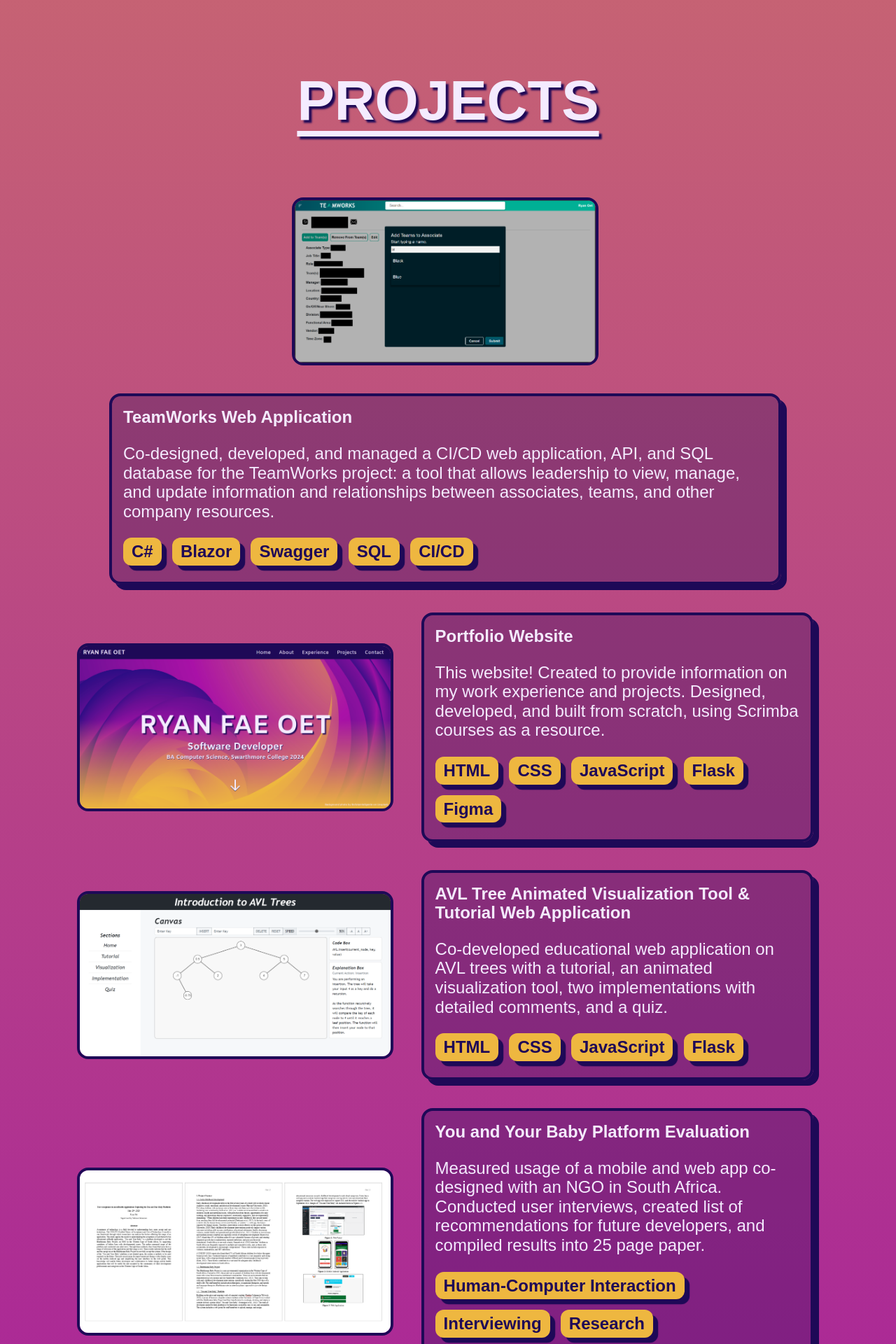
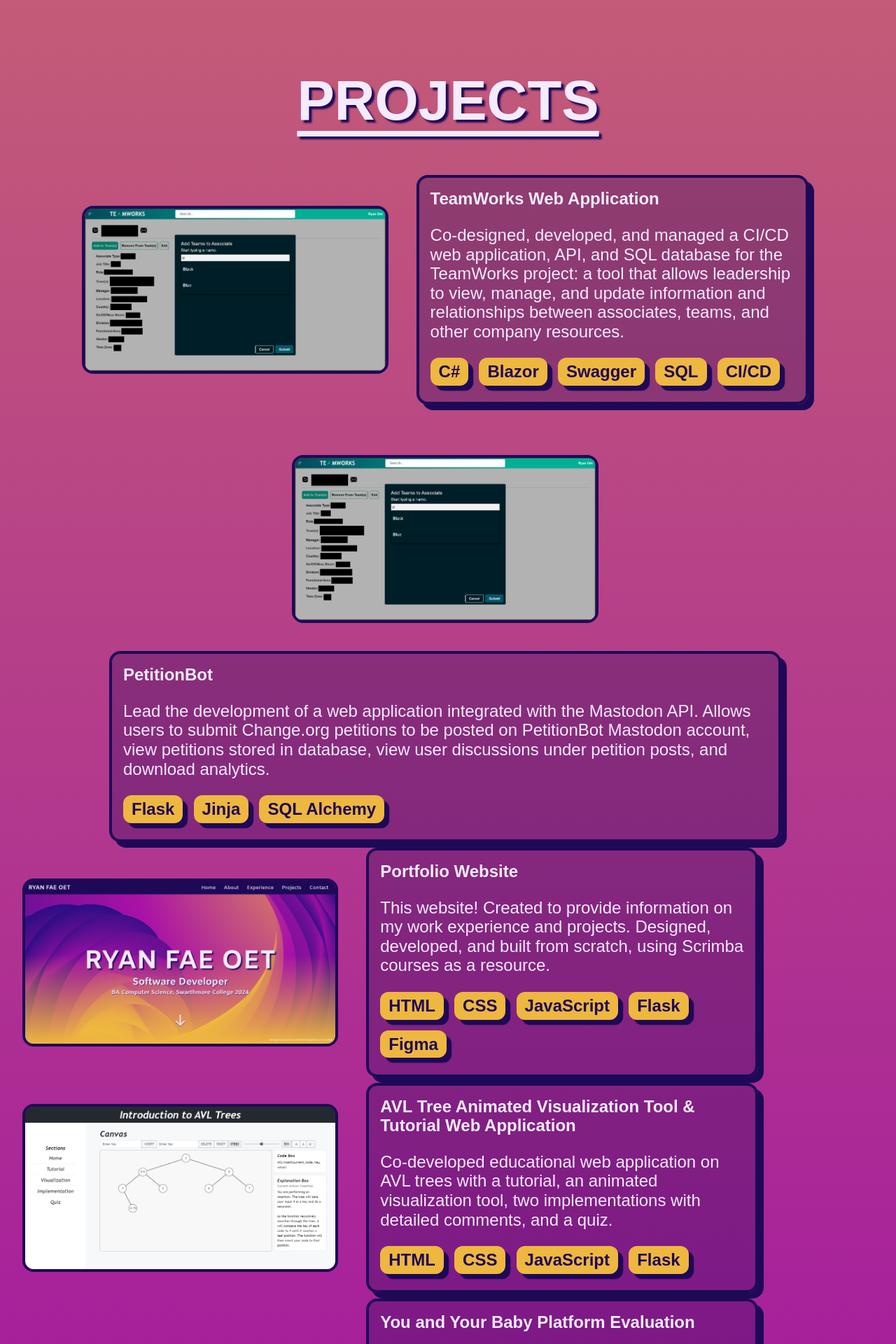
Before and after one commit to Num3ra1s/Portfolio-Website, a Flask app: page / in a window 1280 px wide. Shown: the part 3743-5663 px from the top of the page at 70% size. Run offline with Flask 3, Linux system fonts and the light colour scheme; some libraries are stand-ins or nearby versions; some web fonts are replaced.

Commit message:
Added PetitionBot

```diff
--- a/templates/index.html
+++ b/templates/index.html
@@ -147,8 +147,8 @@ LICENSE file in the root directory of this source tree.  -->
         <div class="section__wrapper">
           <h2 class="section__title">PROJECTS</h2>
           <div class="project__items">
-            <div class="project__item"></div>
-              <img class="project__image" src="{{ url_for('static', filename= 'images/teamworks.png') }}" alt="screenshot of the associate details page of the TeamWorks website">
+            <div class="project__item">
+              <a class="project__link"><img class="project__image" src="{{ url_for('static', filename= 'images/teamworks.png') }}" alt="screenshot of the associate details page of the TeamWorks website"></a>
               <div class="card">
                 <div class="card__wrapper">
                   <p class="card__title">TeamWorks Web Application</p>
@@ -162,6 +162,21 @@ LICENSE file in the root directory of this source tree.  -->
                   </ul>
                 </div>
               </div>
+            </div>
+            <div class="project__item"></div>
+              <a href="https://social.cs.swarthmore.edu/@PetitionBot" class="project__link"><img class="project__image" src="{{ url_for('static', filename= 'images/teamworks.png') }}" alt="screenshot of the associate details page of the TeamWorks website"></a>
+              <div class="card">
+                <div class="card__wrapper">
+                  <p class="card__title">PetitionBot</p>
+                  <p class="card__text">Lead the development of a web application integrated with the Mastodon API. Allows users to submit Change.org petitions to be posted on PetitionBot Mastodon account, view petitions stored in database, view user discussions under petition posts, and download analytics.</p>
+                  <ul class="card__skills">
+                    <li class="skills__item">Flask</li>
+                    <li class="skills__item">Jinja</li>
+                    <li class="skills__item">SQL Alchemy</li>
+                  </ul>
+                </div>
+              </div>
+            </div>
             <div class="project__item">
               <a href="#home" class="project__link"><img class="project__image" src="{{ url_for('static', filename= 'images/portfolio1.png') }}" alt="screenshot of the home page of Ryan Fae Oet's website"></a>
               <div class="card">
```
